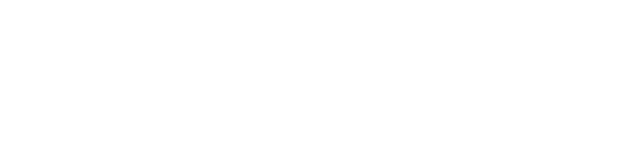
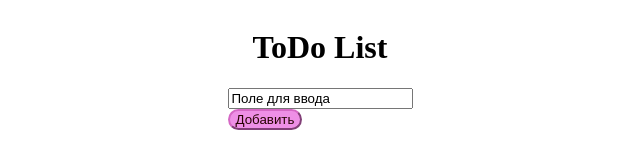
Before and after one commit to Bemadler/week-11, a plain HTML site: page index.html in a window 1280 px wide. Shown: the whole page, without its empty margins (320-960 px from the left). Drawn offline with Linux system fonts and the light colour scheme.

Commit message:
commit toDoList

```diff
--- /dev/null
+++ b/assets/style/normalizer.css
@@ -0,0 +1,350 @@
+
+/*! normalize.css v8.0.1 | MIT License | github.com/necolas/normalize.css */
+
+/* Document
+   ========================================================================== */
+
+/**
+ * 1. Correct the line height in all browsers.
+ * 2. Prevent adjustments of font size after orientation changes in iOS.
+ */
+
+ html {
+    line-height: 1.15; /* 1 */
+    -webkit-text-size-adjust: 100%; /* 2 */
+  }
+
+  /* Sections
+     ========================================================================== */
+
+  /**
+   * Remove the margin in all browsers.
+   */
+
+  body {
+    margin: 0;
+  }
+
+  /**
+   * Render the `main` element consistently in IE.
+   */
+
+  main {
+    display: block;
+  }
+
+  /**
+   * Correct the font size and margin on `h1` elements within `section` and
+   * `article` contexts in Chrome, Firefox, and Safari.
+   */
+
+  h1 {
+    font-size: 2em;
+    margin: 0.67em 0;
+  }
+
+  /* Grouping content
+     ========================================================================== */
+
+  /**
+   * 1. Add the correct box sizing in Firefox.
+   * 2. Show the overflow in Edge and IE.
+   */
+
+  hr {
+    box-sizing: content-box; /* 1 */
+    height: 0; /* 1 */
+    overflow: visible; /* 2 */
+  }
+
+  /**
+   * 1. Correct the inheritance and scaling of font size in all browsers.
+   * 2. Correct the odd `em` font sizing in all browsers.
+   */
+
+  pre {
+    font-family: monospace, monospace; /* 1 */
+    font-size: 1em; /* 2 */
+  }
+
+  /* Text-level semantics
+     ========================================================================== */
+
+  /**
+   * Remove the gray background on active links in IE 10.
+   */
+
+  a {
+    background-color: transparent;
+  }
+
+  /**
+   * 1. Remove the bottom border in Chrome 57-
+   * 2. Add the correct text decoration in Chrome, Edge, IE, Opera, and Safari.
+   */
+
+  abbr[title] {
+    border-bottom: none; /* 1 */
+    text-decoration: underline; /* 2 */
+    text-decoration: underline dotted; /* 2 */
+  }
+
+  /**
+   * Add the correct font weight in Chrome, Edge, and Safari.
+   */
+
+  b,
+  strong {
+    font-weight: bolder;
+  }
+
+  /**
+   * 1. Correct the inheritance and scaling of font size in all browsers.
+   * 2. Correct the odd `em` font sizing in all browsers.
+   */
+
+  code,
+  kbd,
+  samp {
+    font-family: monospace, monospace; /* 1 */
+    font-size: 1em; /* 2 */
+  }
+
+  /**
+   * Add the correct font size in all browsers.
+   */
+
+  small {
+    font-size: 80%;
+  }
+
+  /**
+   * Prevent `sub` and `sup` elements from affecting the line height in
+   * all browsers.
+   */
+
+  sub,
+  sup {
+    font-size: 75%;
+    line-height: 0;
+    position: relative;
+    vertical-align: baseline;
+  }
+
+  sub {
+    bottom: -0.25em;
+  }
+
+  sup {
+    top: -0.5em;
+  }
+
+  /* Embedded content
+     ========================================================================== */
+
+  /**
+   * Remove the border on images inside links in IE 10.
+   */
+
+  img {
+    border-style: none;
+  }
+
+  /* Forms
+     ========================================================================== */
+
+  /**
+   * 1. Change the font styles in all browsers.
+   * 2. Remove the margin in Firefox and Safari.
+   */
+
+  button,
+  input,
+  optgroup,
+  select,
+  textarea {
+    font-family: inherit; /* 1 */
+    font-size: 100%; /* 1 */
+    line-height: 1.15; /* 1 */
+    margin: 0; /* 2 */
+  }
+
+  /**
+   * Show the overflow in IE.
+   * 1. Show the overflow in Edge.
+   */
+
+  button,
+  input { /* 1 */
+    overflow: visible;
+  }
+
+  /**
+   * Remove the inheritance of text transform in Edge, Firefox, and IE.
+   * 1. Remove the inheritance of text transform in Firefox.
+   */
+
+  button,
+  select { /* 1 */
+    text-transform: none;
+  }
+
+  /**
+   * Correct the inability to style clickable types in iOS and Safari.
+   */
+
+  button,
+  [type="button"],
+  [type="reset"],
+  [type="submit"] {
+    -webkit-appearance: button;
+  }
+
+  /**
+   * Remove the inner border and padding in Firefox.
+   */
+
+  button::-moz-focus-inner,
+  [type="button"]::-moz-focus-inner,
+  [type="reset"]::-moz-focus-inner,
+  [type="submit"]::-moz-focus-inner {
+    border-style: none;
+    padding: 0;
+  }
+
+  /**
+   * Restore the focus styles unset by the previous rule.
+   */
+
+  button:-moz-focusring,
+  [type="button"]:-moz-focusring,
+  [type="reset"]:-moz-focusring,
+  [type="submit"]:-moz-focusring {
+    outline: 1px dotted ButtonText;
+  }
+
+  /**
+   * Correct the padding in Firefox.
+   */
+
+  fieldset {
+    padding: 0.35em 0.75em 0.625em;
+  }
+
+  /**
+   * 1. Correct the text wrapping in Edge and IE.
+   * 2. Correct the color inheritance from `fieldset` elements in IE.
+   * 3. Remove the padding so developers are not caught out when they zero out
+   *    `fieldset` elements in all browsers.
+   */
+
+  legend {
+    box-sizing: border-box; /* 1 */
+    color: inherit; /* 2 */
+    display: table; /* 1 */
+    max-width: 100%; /* 1 */
+    padding: 0; /* 3 */
+    white-space: normal; /* 1 */
+  }
+
+  /**
+   * Add the correct vertical alignment in Chrome, Firefox, and Opera.
+   */
+
+  progress {
+    vertical-align: baseline;
+  }
+
+  /**
+   * Remove the default vertical scrollbar in IE 10+.
+   */
+
+  textarea {
+    overflow: auto;
+  }
+
+  /**
+   * 1. Add the correct box sizing in IE 10.
+   * 2. Remove the padding in IE 10.
+   */
+
+  [type="checkbox"],
+  [type="radio"] {
+    box-sizing: border-box; /* 1 */
+    padding: 0; /* 2 */
+  }
+
+  /**
+   * Correct the cursor style of increment and decrement buttons in Chrome.
+   */
+
+  [type="number"]::-webkit-inner-spin-button,
+  [type="number"]::-webkit-outer-spin-button {
+    height: auto;
+  }
+
+  /**
+   * 1. Correct the odd appearance in Chrome and Safari.
+   * 2. Correct the outline style in Safari.
+   */
+
+  [type="search"] {
+    -webkit-appearance: textfield; /* 1 */
+    outline-offset: -2px; /* 2 */
+  }
+
+  /**
+   * Remove the inner padding in Chrome and Safari on macOS.
+   */
+
+  [type="search"]::-webkit-search-decoration {
+    -webkit-appearance: none;
+  }
+
+  /**
+   * 1. Correct the inability to style clickable types in iOS and Safari.
+   * 2. Change font properties to `inherit` in Safari.
+   */
+
+  ::-webkit-file-upload-button {
+    -webkit-appearance: button; /* 1 */
+    font: inherit; /* 2 */
+  }
+
+  /* Interactive
+     ========================================================================== */
+
+  /*
+   * Add the correct display in Edge, IE 10+, and Firefox.
+   */
+
+  details {
+    display: block;
+  }
+
+  /*
+   * Add the correct display in all browsers.
+   */
+
+  summary {
+    display: list-item;
+  }
+
+  /* Misc
+     ========================================================================== */
+
+  /**
+   * Add the correct display in IE 10+.
+   */
+
+  template {
+    display: none;
+  }
+
+  /**
+   * Add the correct display in IE 10.
+   */
+
+  [hidden] {
+    display: none;
+  }
--- /dev/null
+++ b/assets/style/style.css
@@ -0,0 +1,18 @@
+.button-add{
+    color: #280303;
+    background-color: #ee8fe6;
+    border-color: #d568c5;
+    border-radius: 2rem;
+
+}
+
+.section{
+    justify-content: center;
+    display: grid;
+}
+
+.header{
+
+    justify-content: center;
+    display: grid;
+}
--- a/index.html
+++ b/index.html
@@ -3,15 +3,26 @@
     <head>
         <meta charset="utf-8">
         <meta http-equiv="X-UA-Compatible" content="IE=edge">
-        <title>strings and math,JS</title>
+        <title>ToDo List</title>
         <meta name="description" content="">
         <meta name="viewport" content="width=device-width, initial-scale=1">
+        <link rel="stylesheet" href="/assets/style/style.css">
         <link rel="stylesheet" href="">
     </head>
-
+    <header class="header">
+        <h1 id="header-text">ToDo List</h1>
+    </header>
 
     <body>
+        <div class="section">
+            <div>
+                <input id="input" type="text" value="Поле для ввода" />
+            </div>
+            <div>
+                <button class="button-add">Добавить</button>
+            </div>
+        </div>
 
-        <script src="" async defer></script>
+        <script src="/assets/style/index.js" async defer></script>
     </body>
 </html>
```
Also changed, not shown: assets/style/index.js (added), 1 other file.
